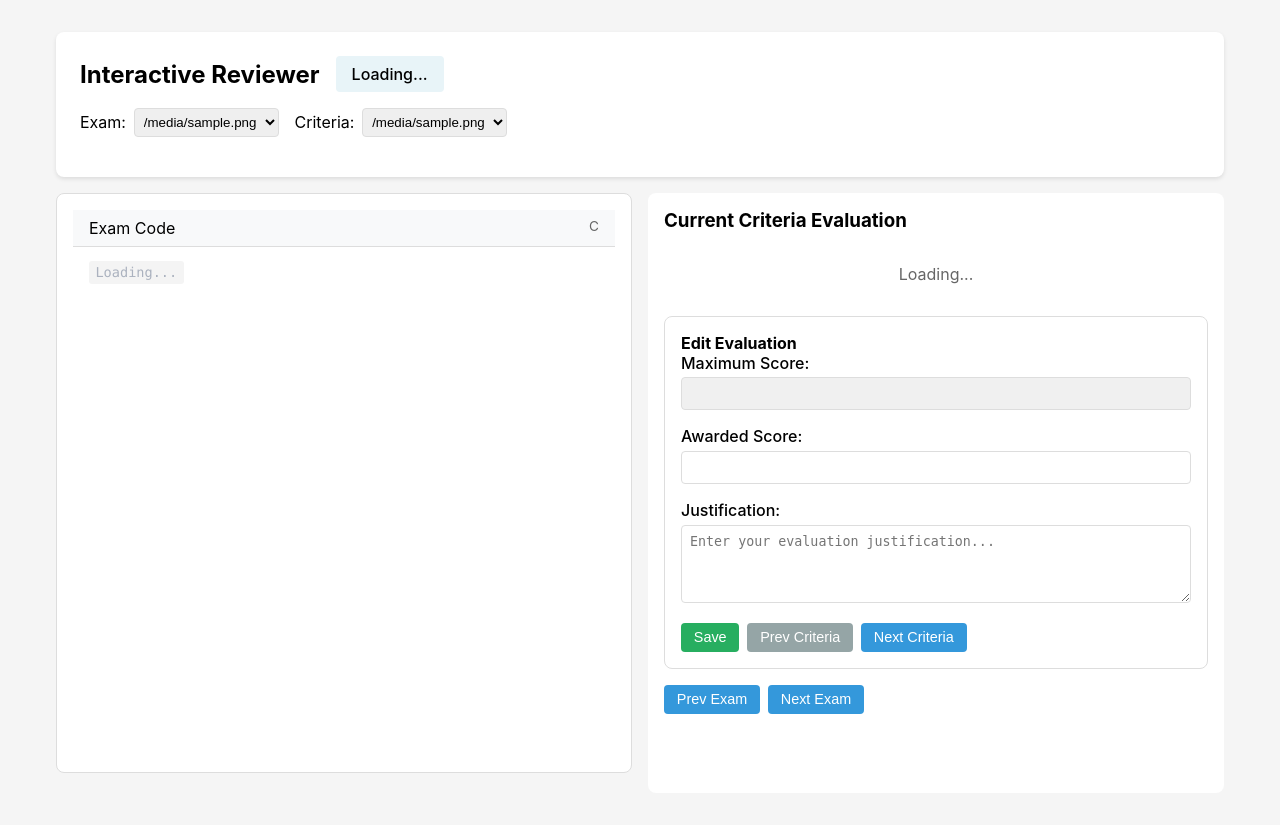
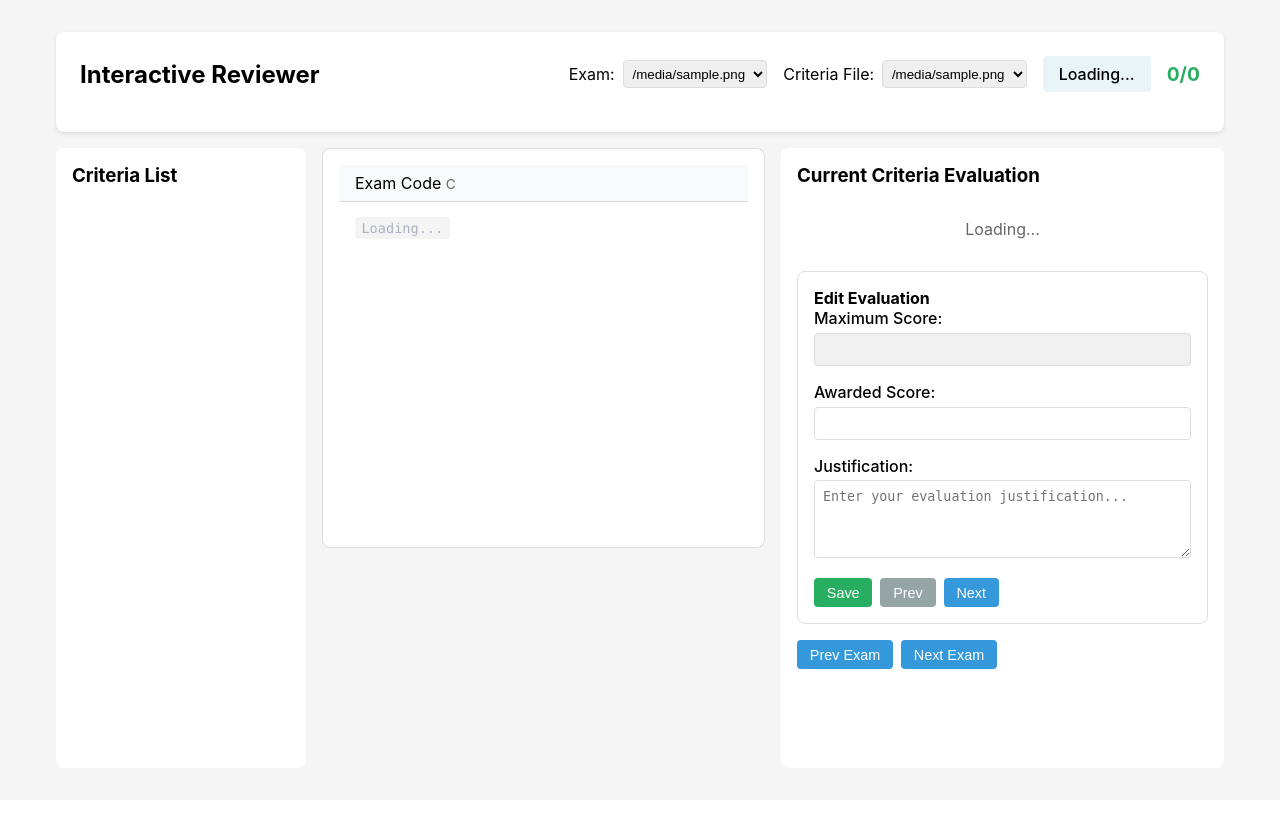
Before and after one commit to satiros12/autoreviewerccode, a Flask app: template web_interface/templates/reviewer.html in a window 1280 px wide. Shown: the part 61-886 px from the top of the page. After the commit the page ends 730 px from the top, so only its background shows below. Run offline with Flask 3, Linux system fonts and the light colour scheme; the template is opened without the code that fills it: most values are stand-ins (such as "Sample title", 1, 10 or a date in 2020); some libraries are stand-ins or nearby versions.

Commit message:
Update reviewer with independent criteria editing
- Add sidebar with all criteria from the loaded file
- Allow selecting each criteria independently to edit
- Show evaluation status (evaluated/not evaluated) for each criteria
- Display total score in header
- Load each criteria object as independent entry

```diff
--- a/web_interface/templates/reviewer.html
+++ b/web_interface/templates/reviewer.html
@@ -4,14 +4,21 @@
 {% block extra_css %}
 <link rel="stylesheet" href="https://cdnjs.cloudflare.com/ajax/libs/highlight.js/11.9.0/styles/github.min.css">
 <style>
-    .reviewer-container { display: grid; grid-template-columns: 1fr 1fr; gap: 1rem; min-height: calc(100vh - 200px); }
+    .reviewer-layout { display: grid; grid-template-columns: 250px 1fr 1fr; gap: 1rem; min-height: calc(100vh - 180px); }
+    .criteria-sidebar { background: white; padding: 1rem; border-radius: 8px; overflow-y: auto; max-height: calc(100vh - 180px); }
+    .criteria-item { padding: 0.75rem; margin-bottom: 0.5rem; border-radius: 4px; cursor: pointer; border: 1px solid #ddd; }
+    .criteria-item:hover { background: #f0f0f0; }
+    .criteria-item.active { background: #3498db; color: white; border-color: #2980b9; }
+    .criteria-item .criteria-title { font-weight: 500; font-size: 0.9rem; }
+    .criteria-item .criteria-score { font-size: 0.8rem; opacity: 0.8; }
+    .reviewer-container { display: grid; grid-template-columns: 1fr 1fr; gap: 1rem; }
     .reviewer-panel { background: white; padding: 1rem; border-radius: 8px; overflow-y: auto; }
-    .code-panel { background: white; border: 1px solid #ddd; border-radius: 8px; overflow: hidden; max-height: calc(100vh - 220px); }
+    .code-panel { background: white; border: 1px solid #ddd; border-radius: 8px; overflow: hidden; max-height: calc(100vh - 400px); }
     .code-panel pre { margin: 0; padding: 1rem; background: white !important; }
     .code-panel code { font-family: 'Consolas', 'Monaco', 'Courier New', monospace; font-size: 0.85rem; line-height: 1.5; }
-    .code-header { background: #f8f9fa; padding: 0.5rem 1rem; border-bottom: 1px solid #ddd; display: flex; justify-content: space-between; }
-    .nav-bar { display: flex; gap: 1rem; align-items: center; margin-bottom: 1rem; flex-wrap: wrap; }
-    .nav-info { flex-grow: 1; display: flex; gap: 1rem; align-items: center; flex-wrap: wrap; }
+    .code-header { background: #f8f9fa; padding: 0.5rem 1rem; border-bottom: 1px solid #ddd; }
+    .nav-bar { display: flex; gap: 1rem; align-items: center; margin-bottom: 1rem; flex-wrap: wrap; justify-content: space-between; }
+    .nav-info { display: flex; gap: 1rem; align-items: center; flex-wrap: wrap; }
     .nav-info label { display: flex; align-items: center; gap: 0.5rem; }
     .nav-info select { padding: 0.3rem; border-radius: 4px; border: 1px solid #ddd; }
     .criteria-display { background: #f8f9fa; padding: 1rem; margin-bottom: 1rem; border-radius: 8px; border-left: 4px solid #3498db; }
@@ -28,19 +35,20 @@
     .evaluation-form label { display: block; margin-bottom: 0.3rem; font-weight: 500; }
     .evaluation-form input, .evaluation-form textarea { width: 100%; padding: 0.5rem; border: 1px solid #ddd; border-radius: 4px; }
     .evaluation-form textarea { resize: vertical; }
-    .auto-score { color: #27ae60; font-weight: bold; }
     .nav-buttons { display: flex; gap: 0.5rem; margin-top: 1rem; flex-wrap: wrap; }
     .position-info { background: #e8f4f8; padding: 0.5rem 1rem; border-radius: 4px; font-weight: 500; }
+    .total-score { font-size: 1.2rem; font-weight: bold; color: #27ae60; }
+    .evaluated-badge { background: #27ae60; color: white; padding: 0.2rem 0.5rem; border-radius: 3px; font-size: 0.75rem; }
+    .not-evaluated-badge { background: #95a5a6; color: white; padding: 0.2rem 0.5rem; border-radius: 3px; font-size: 0.75rem; }
 </style>
 {% endblock %}
 
 {% block content %}
 <div class="card" style="margin-bottom: 1rem;">
     <div class="nav-bar">
+        <div>
             <h2 style="margin: 0;">Interactive Reviewer</h2>
-        <div class="position-info" id="position-info">Loading...</div>
         </div>
-    <div class="nav-bar">
         <div class="nav-info">
             <label>
                 Exam:
@@ -51,13 +59,15 @@
                 </select>
             </label>
             <label>
-                Criteria:
-                <select id="criteria-select" onchange="loadReviewerData()">
+                Criteria File:
+                <select id="criteria-file-select" onchange="loadReviewerData()">
                     {% for criteria in criteria_files %}
-                    <option value="{{ loop.index0 }}">{{ criteria }}</option>
+                    <option value="{{ criteria }}">{{ criteria }}</option>
                     {% endfor %}
                 </select>
             </label>
+            <span class="position-info" id="position-info">Loading...</span>
+            <span class="total-score" id="total-score">0/0</span>
         </div>
     </div>
 </div>
@@ -67,7 +77,13 @@
     <p>{{ error }}</p>
 </div>
 {% else %}
-<div class="reviewer-container">
+<div class="reviewer-layout">
+    <div class="criteria-sidebar">
+        <h3 style="margin-bottom: 1rem;">Criteria List</h3>
+        <div id="criteria-list"></div>
+    </div>
+
+    <div class="reviewer-container" style="grid-column: 2 / 4;">
         <div class="reviewer-panel code-panel">
             <div class="code-header">
                 <span>Exam Code</span>
@@ -99,8 +115,8 @@
 
                         <div class="nav-buttons">
                             <button type="button" class="btn btn-save btn-nav" onclick="saveEvaluation()">Save</button>
-                        <button type="button" class="btn btn-prev btn-nav" onclick="prevCriteria()">Prev Criteria</button>
-                        <button type="button" class="btn btn-next btn-nav" onclick="nextCriteria()">Next Criteria</button>
+                            <button type="button" class="btn btn-prev btn-nav" onclick="prevCriteria()">Prev</button>
+                            <button type="button" class="btn btn-next btn-nav" onclick="nextCriteria()">Next</button>
                         </div>
                     </form>
                 </div>
@@ -112,19 +128,27 @@
             </div>
         </div>
     </div>
+</div>
 {% endif %}
 
+<script src="https://cdnjs.cloudflare.com/ajax/libs/highlight.js/11.9.0/highlight.min.js"></script>
 <script>
 let currentData = null;
+let currentCriteriaIndex = 0;
 
 function loadReviewerData() {
     const examIdx = document.getElementById('exam-select').value;
-    const criteriaIdx = document.getElementById('criteria-select').value;
+    const criteriaFile = document.getElementById('criteria-file-select').value;
+
+    if (!criteriaFile) {
+        document.getElementById('criteria-list').innerHTML = '<p>No criteria file selected</p>';
+        return;
+    }
 
     document.getElementById('exam-code').textContent = 'Loading...';
     document.getElementById('current-criteria').innerHTML = '<div class="loading">Loading...</div>';
 
-    fetch(`/api/reviewer/data?exam_idx=${examIdx}&criteria_idx=${criteriaIdx}`)
+    fetch(`/api/reviewer/data?exam_idx=${examIdx}&criteria_file=${criteriaFile}&criteria_idx=${currentCriteriaIndex}`)
         .then(response => response.json())
         .then(data => {
             if (data.error) {
@@ -144,9 +168,54 @@ function renderData() {
     if (!currentData) return;
 
     document.getElementById('exam-code').textContent = currentData.exam_content;
-    highlightCode();
+    hljs.highlightAll();
+
     document.getElementById('position-info').textContent =
-        `Exam ${currentData.exam_idx + 1}/${currentData.total_exams} | Criteria ${currentData.criteria_idx + 1}/${currentData.total_criteria}`;
+        `Exam ${currentData.exam_idx + 1}/${currentData.total_exams}`;
+
+    document.getElementById('total-score').textContent =
+        `${currentData.review_data?.overall_score || 0}/${currentData.review_data?.maximum_possible_score || 0}`;
+
+    renderCriteriaList();
+    renderCurrentCriteria();
+}
+
+function renderCriteriaList() {
+    if (!currentData || !currentData.criteria_with_index) return;
+
+    const listContainer = document.getElementById('criteria-list');
+    let html = '';
+
+    currentData.criteria_with_index.forEach((crit, idx) => {
+        let score = '';
+        let isEvaluated = false;
+
+        if (currentData.review_data && currentData.review_data.criteria_evaluations) {
+            const eval = currentData.review_data.criteria_evaluations.find(e => e.criteria_index === idx + 1);
+            if (eval) {
+                score = `Score: ${eval.awarded_score}/${crit.nota_maxima}`;
+                isEvaluated = true;
+            }
+        }
+
+        html += `
+            <div class="criteria-item ${idx === currentCriteriaIndex ? 'active' : ''}"
+                 onclick="selectCriteria(${idx})">
+                <div class="criteria-title">${crit.titulo}</div>
+                <div class="criteria-score">
+                    ${isEvaluated ? `<span class="evaluated-badge">✓</span> ` : `<span class="not-evaluated-badge">○</span> `}
+                    ${crit.nota_maxima} pts
+                    ${score ? `- ${score}` : ''}
+                </div>
+            </div>
+        `;
+    });
+
+    listContainer.innerHTML = html;
+}
+
+function renderCurrentCriteria() {
+    if (!currentData || !currentData.current_criteria) return;
 
     const criteria = currentData.current_criteria;
     const evaluation = currentData.current_evaluation;
@@ -190,12 +259,31 @@ function renderData() {
     }
 }
 
+function selectCriteria(idx) {
+    currentCriteriaIndex = idx;
+    if (currentData) {
+        currentData.criteria_idx = idx;
+        currentData.current_criteria = currentData.criteria_data[idx];
+
+        if (currentData.review_data && currentData.review_data.criteria_evaluations) {
+            currentData.current_evaluation = currentData.review_data.criteria_evaluations.find(
+                e => e.criteria_index === idx + 1
+            );
+        } else {
+            currentData.current_evaluation = null;
+        }
+
+        renderCriteriaList();
+        renderCurrentCriteria();
+    }
+}
+
 function saveEvaluation() {
     if (!currentData) return;
 
     const criteria = currentData.current_criteria;
     const evaluation = {
-        criteria_index: currentData.criteria_idx + 1,
+        criteria_index: currentCriteriaIndex + 1,
         criteria_title: criteria.titulo,
         criteria_description: criteria.descripcion,
         maximum_score: criteria.nota_maxima,
@@ -221,7 +309,7 @@ function saveEvaluation() {
         headers: {'Content-Type': 'application/json'},
         body: JSON.stringify({
             exam_file: currentData.exam_file,
-            criteria_idx: currentData.criteria_idx,
+            criteria_idx: currentCriteriaIndex,
             evaluation: evaluation
         })
     })
@@ -229,6 +317,7 @@ function saveEvaluation() {
     .then(data => {
         if (data.success) {
             alert('Saved!');
+            loadReviewerData();
         } else {
             alert('Error: ' + data.message);
         }
@@ -238,10 +327,8 @@ function saveEvaluation() {
 
 function nextCriteria() {
     if (!currentData) return;
-    if (currentData.criteria_idx < currentData.total_criteria - 1) {
-        saveEvaluation();
-        document.getElementById('criteria-select').value = currentData.criteria_idx + 1;
-        loadReviewerData();
+    if (currentCriteriaIndex < currentData.total_criteria - 1) {
+        selectCriteria(currentCriteriaIndex + 1);
     } else {
         alert('Already at last criteria');
     }
@@ -249,10 +336,8 @@ function nextCriteria() {
 
 function prevCriteria() {
     if (!currentData) return;
-    if (currentData.criteria_idx > 0) {
-        saveEvaluation();
-        document.getElementById('criteria-select').value = currentData.criteria_idx - 1;
-        loadReviewerData();
+    if (currentCriteriaIndex > 0) {
+        selectCriteria(currentCriteriaIndex - 1);
     } else {
         alert('Already at first criteria');
     }
@@ -261,7 +346,7 @@ function prevCriteria() {
 function nextExam() {
     if (!currentData) return;
     if (currentData.exam_idx < currentData.total_exams - 1) {
-        saveEvaluation();
+        currentCriteriaIndex = 0;
         document.getElementById('exam-select').value = currentData.exam_idx + 1;
         loadReviewerData();
     } else {
@@ -272,7 +357,7 @@ function nextExam() {
 function prevExam() {
     if (!currentData) return;
     if (currentData.exam_idx > 0) {
-        saveEvaluation();
+        currentCriteriaIndex = 0;
         document.getElementById('exam-select').value = currentData.exam_idx - 1;
         loadReviewerData();
     } else {
@@ -282,10 +367,4 @@ function prevExam() {
 
 document.addEventListener('DOMContentLoaded', loadReviewerData);
 </script>
-<script src="https://cdnjs.cloudflare.com/ajax/libs/highlight.js/11.9.0/highlight.min.js"></script>
-<script>
-    function highlightCode() {
-        hljs.highlightAll();
-    }
-</script>
 {% endblock %}
```
Lines whose indentation alone changed are shown as unchanged.
